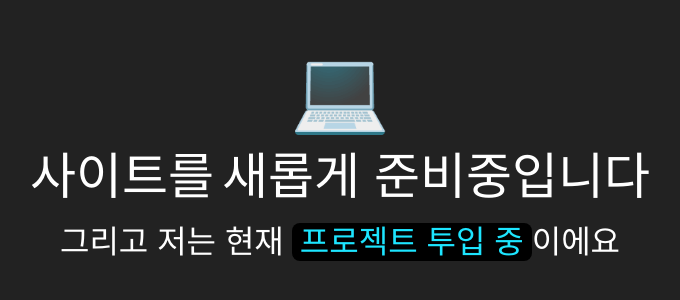
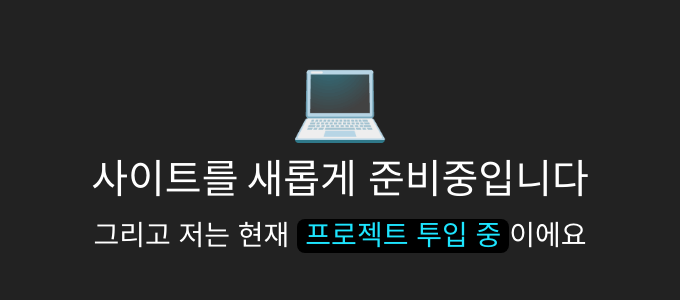
Before and after one commit to realkrew/portfolio_2026, a Vue app: page / in a window 1280 px wide. Shown: the part 248-548 px from the top of the page, without its empty margins (300-980 px from the left). Built offline with nearby package versions, Linux system fonts and the light colour scheme; a web font is replaced by a local one.

Commit message:
edit font-size

```diff
--- a/src/App.vue
+++ b/src/App.vue
@@ -49,11 +49,11 @@ p {
 }
 
 h1 {
-  font-size: 50px;
+  font-size: 40px;
 }
 
 p {
-  font-size: 32px;
+  font-size: 28px;
 
   span {
     color: rgb(var(--v-theme-primary));
```
